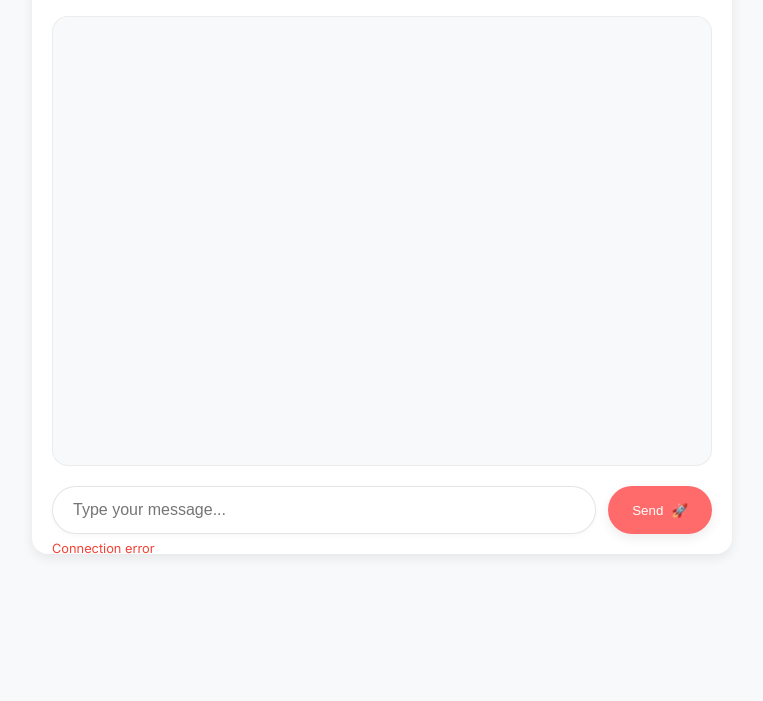
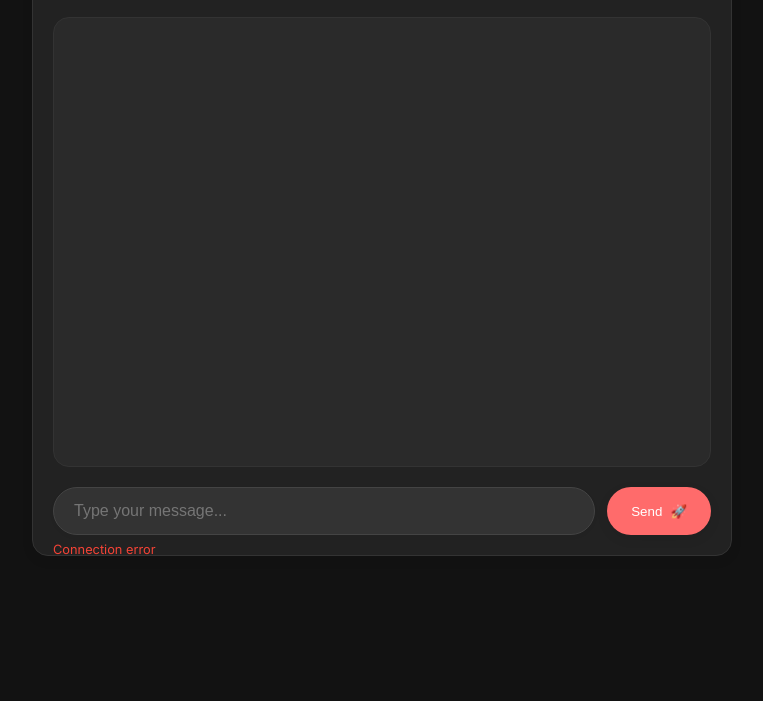
Before and after one commit to ExoticButtersDev/Ephemeral-Chat, a plain HTML site: page index.html in a window 1280 px wide. Shown: the part 99-800 px from the top of the page, without its empty margins (258-1021 px from the left). Drawn offline with Linux system fonts and the light colour scheme.

Commit message:
Update index.html

```diff
--- a/index.html
+++ b/index.html
@@ -179,7 +179,6 @@
             color: #F44336;
         }
 
-        /* Dark mode */
         body.dark-mode {
             --bg-light: #1a1a1a;
             --text-dark: #f0f0f0;
@@ -211,7 +210,6 @@
             color: #f0f0f0;
         }
 
-        /* Responsive design */
         @media (max-width: 600px) {
             .container {
                 padding: 15px;
@@ -314,6 +312,7 @@
                 themeToggle.textContent = '☀️';
             }
         }
+        toggleTheme();
     </script>
 </body>
 </html>
```
